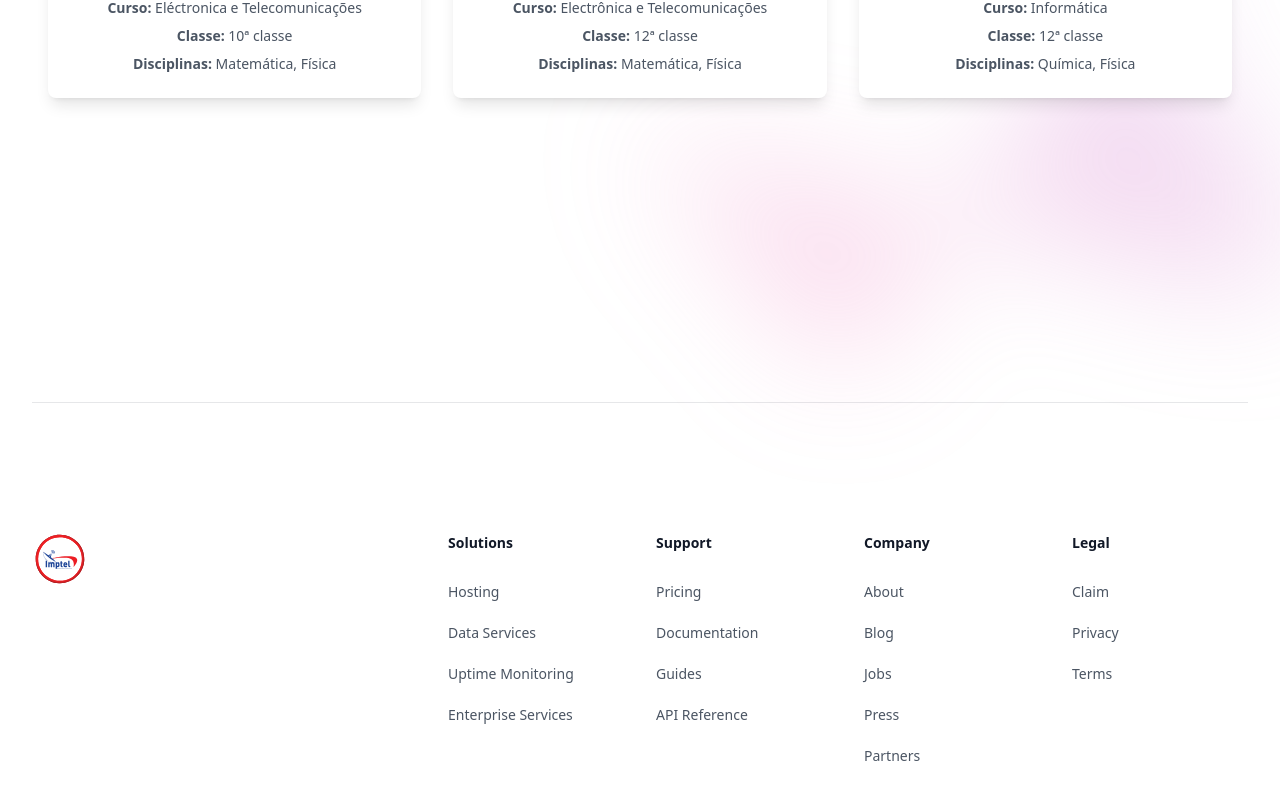
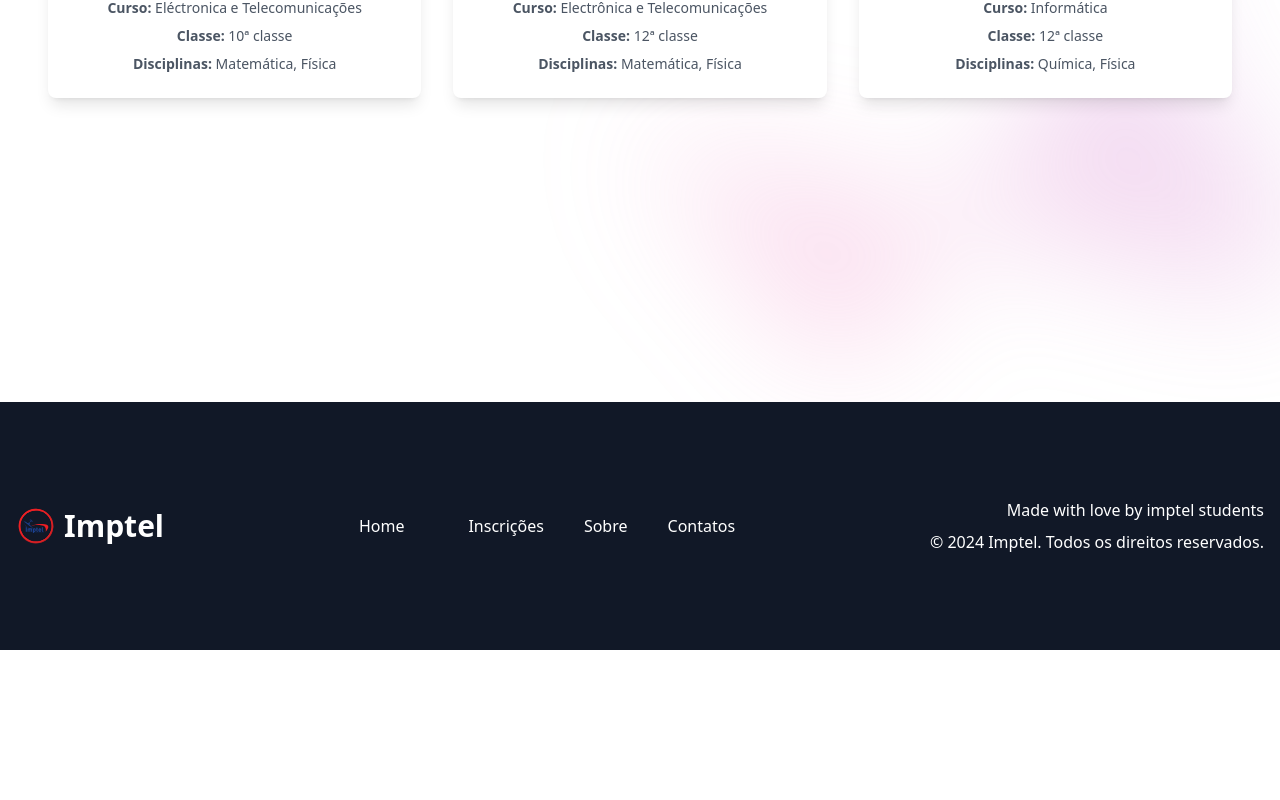
Before and after one commit to leehendrick/EduConnect-UI, a Nuxt app in the folder nuxt-app/: page / in a window 1280 px wide. Shown: the part 2810-3610 px from the top of the page. After the commit the page ends 3460 px from the top, so only its background shows below. Built offline with nearby package versions, Linux system fonts and the light colour scheme.

Commit message:
refactoring the footer style

```diff
--- a/nuxt-app/components/footer.vue
+++ b/nuxt-app/components/footer.vue
@@ -4,88 +4,38 @@
 
 <template>
   <!-- Footer -->
-  <div class="mx-auto mt-32 max-w-7xl px-6 lg:px-8">
-    <footer aria-labelledby="footer-heading" class="relative border-t border-gray-900/10 py-24 sm:mt-56 sm:py-32">
-      <h2 id="footer-heading" class="sr-only">Footer</h2>
-      <div class="xl:grid xl:grid-cols-3 xl:gap-8">
-        <img class="h-14" src="/IMPTEL.svg" alt="Company name">
-        <div class="mt-16 grid grid-cols-2 gap-8 xl:col-span-2 xl:mt-0">
-          <div class="md:grid md:grid-cols-2 md:gap-8">
-            <div>
-              <h3 class="text-sm font-semibold leading-6 text-gray-900">Solutions</h3>
-              <ul role="list" class="mt-6 space-y-4">
-                <li>
-                  <a href="#" class="text-sm leading-6 text-gray-600 hover:text-gray-900">Hosting</a>
-                </li>
-                <li>
-                  <a href="#" class="text-sm leading-6 text-gray-600 hover:text-gray-900">Data Services</a>
-                </li>
-                <li>
-                  <a href="#" class="text-sm leading-6 text-gray-600 hover:text-gray-900">Uptime Monitoring</a>
-                </li>
-                <li>
-                  <a href="#" class="text-sm leading-6 text-gray-600 hover:text-gray-900">Enterprise Services</a>
-                </li>
-              </ul>
-            </div>
-            <div class="mt-10 md:mt-0">
-              <h3 class="text-sm font-semibold leading-6 text-gray-900">Support</h3>
-              <ul role="list" class="mt-6 space-y-4">
-                <li>
-                  <a href="#" class="text-sm leading-6 text-gray-600 hover:text-gray-900">Pricing</a>
-                </li>
-                <li>
-                  <a href="#" class="text-sm leading-6 text-gray-600 hover:text-gray-900">Documentation</a>
-                </li>
-                <li>
-                  <a href="#" class="text-sm leading-6 text-gray-600 hover:text-gray-900">Guides</a>
-                </li>
-                <li>
-                  <a href="#" class="text-sm leading-6 text-gray-600 hover:text-gray-900">API Reference</a>
-                </li>
-              </ul>
-            </div>
-          </div>
-          <div class="md:grid md:grid-cols-2 md:gap-8">
-            <div>
-              <h3 class="text-sm font-semibold leading-6 text-gray-900">Company</h3>
-              <ul role="list" class="mt-6 space-y-4">
-                <li>
-                  <a href="#" class="text-sm leading-6 text-gray-600 hover:text-gray-900">About</a>
-                </li>
-                <li>
-                  <a href="#" class="text-sm leading-6 text-gray-600 hover:text-gray-900">Blog</a>
-                </li>
-                <li>
-                  <a href="#" class="text-sm leading-6 text-gray-600 hover:text-gray-900">Jobs</a>
-                </li>
-                <li>
-                  <a href="#" class="text-sm leading-6 text-gray-600 hover:text-gray-900">Press</a>
-                </li>
-                <li>
-                  <a href="#" class="text-sm leading-6 text-gray-600 hover:text-gray-900">Partners</a>
-                </li>
-              </ul>
-            </div>
-            <div class="mt-10 md:mt-0">
-              <h3 class="text-sm font-semibold leading-6 text-gray-900">Legal</h3>
-              <ul role="list" class="mt-6 space-y-4">
-                <li>
-                  <a href="#" class="text-sm leading-6 text-gray-600 hover:text-gray-900">Claim</a>
-                </li>
-                <li>
-                  <a href="#" class="text-sm leading-6 text-gray-600 hover:text-gray-900">Privacy</a>
-                </li>
-                <li>
-                  <a href="#" class="text-sm leading-6 text-gray-600 hover:text-gray-900">Terms</a>
-                </li>
-              </ul>
-            </div>
-          </div>
+    <footer aria-labelledby="footer-heading" class="bg-gray-900 text-white py-6 relative sm:mt-56 sm:py-24">
+      <div class="container mx-auto flex flex-col lg:flex-row items-center justify-between px-4">
+        <!-- Logo e Texto Imptel -->
+        <div class="mb-4 lg:mb-0 flex items-center">
+          <img class="w-10 h-10 mr-2" src="/IMPTEL.svg" alt="Logo Imptel">
+          <h3 class="text-2xl lg:text-3xl font-extrabold">Imptel</h3>
+        </div>
+        <!-- Menu de Links -->
+        <nav class="text-center lg:text-right">
+          <ul class="flex flex-col lg:flex-row space-x-10">
+            <li class="mb-2 lg:mb-0 lg:mr-6">
+              <a href="#" class="hover:text-gray-400">Home</a>
+            </li>
+            <li class="mb-2 lg:mb-0 lg:mr-6">
+              <a href="#" class="hover:text-gray-400">Inscrições</a>
+            </li>
+            <li class="mb-2 lg:mb-0 lg:mr-6">
+              <a href="#" class="hover:text-gray-400">Sobre</a>
+            </li>
+            <li class="mb-2 lg:mb-0 lg:mr-6">
+              <a href="#" class="hover:text-gray-400">Contatos</a>
+            </li>
+          </ul>
+        </nav>
+        <!-- Texto e Ícone de Direitos Autorais -->
+        <div class="text-center lg:text-right">
+          <p class="mb-2">Made with love by imptel students</p>
+          <p class="flex items-center justify-center lg:justify-end"><span>&copy; 2024 Imptel. Todos os direitos reservados.</span>
+          </p>
         </div>
       </div>
     </footer>
-  </div>
 </template>
 
 <style scoped>
```
